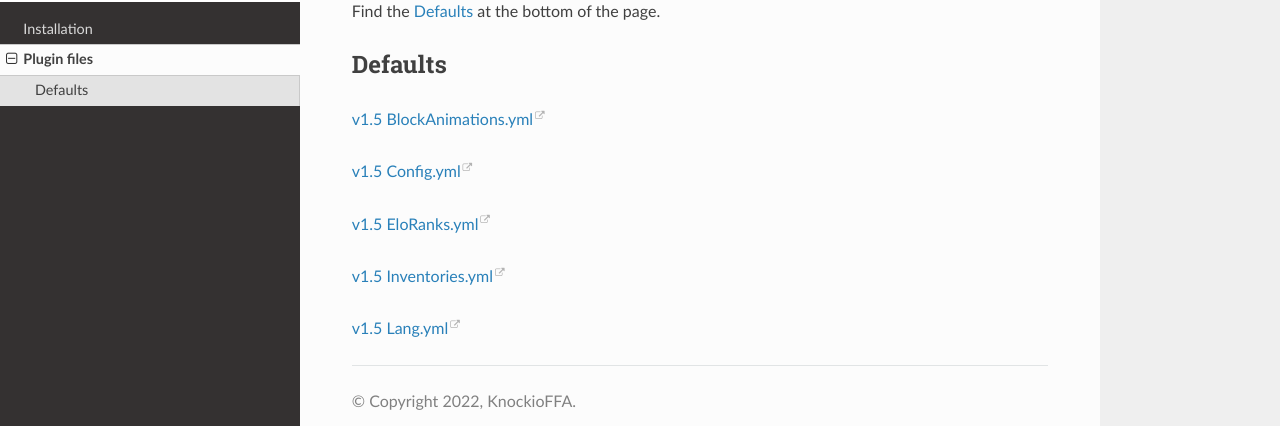
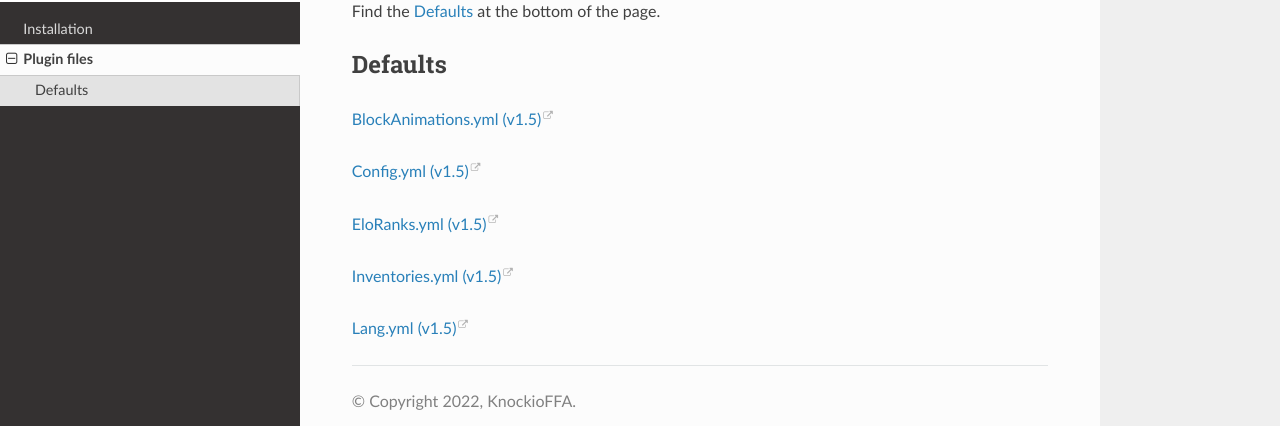
Before and after one commit to JustLeader69420/KnockioFFAdocs, a Sphinx documentation site: the page built from docs/source/files.rst, in a window 1280 px wide. Shown: the part 326-752 px from the top of the page. Built offline with Sphinx 7.4.7 and the Read the Docs theme 2.0.0, drawn with Linux system fonts in a browser that asks for light colours; pages that are not in the unit, such as notebooks, are missing from menus.

Commit message:
Design choice

```diff
--- a/docs/source/files.rst
+++ b/docs/source/files.rst
@@ -21,12 +21,12 @@ Find the :ref:`Defaults` at the bottom of the page.
 Defaults
 #####
 
-`v1.5 BlockAnimations.yml <https://github.com/JustLeader69420/KnockioFFAdocs/raw/main/docs/source/assets/default-files/1.5/BlockAnimations.yml>`_
+`BlockAnimations.yml (v1.5) <https://github.com/JustLeader69420/KnockioFFAdocs/raw/main/docs/source/assets/default-files/1.5/BlockAnimations.yml>`_
 
-`v1.5 Config.yml <https://github.com/JustLeader69420/KnockioFFAdocs/raw/main/docs/source/assets/default-files/1.5/Config.yml>`_
+`Config.yml (v1.5) <https://github.com/JustLeader69420/KnockioFFAdocs/raw/main/docs/source/assets/default-files/1.5/Config.yml>`_
 
-`v1.5 EloRanks.yml <https://github.com/JustLeader69420/KnockioFFAdocs/raw/main/docs/source/assets/default-files/1.5/EloRanks.yml>`_
+`EloRanks.yml (v1.5) <https://github.com/JustLeader69420/KnockioFFAdocs/raw/main/docs/source/assets/default-files/1.5/EloRanks.yml>`_
 
-`v1.5 Inventories.yml <https://github.com/JustLeader69420/KnockioFFAdocs/raw/main/docs/source/assets/default-files/1.5/Inventories.yml>`_
+`Inventories.yml (v1.5) <https://github.com/JustLeader69420/KnockioFFAdocs/raw/main/docs/source/assets/default-files/1.5/Inventories.yml>`_
 
-`v1.5 Lang.yml <https://github.com/JustLeader69420/KnockioFFAdocs/raw/main/docs/source/assets/default-files/1.5/Lang.yml>`_
+`Lang.yml (v1.5) <https://github.com/JustLeader69420/KnockioFFAdocs/raw/main/docs/source/assets/default-files/1.5/Lang.yml>`_
```
